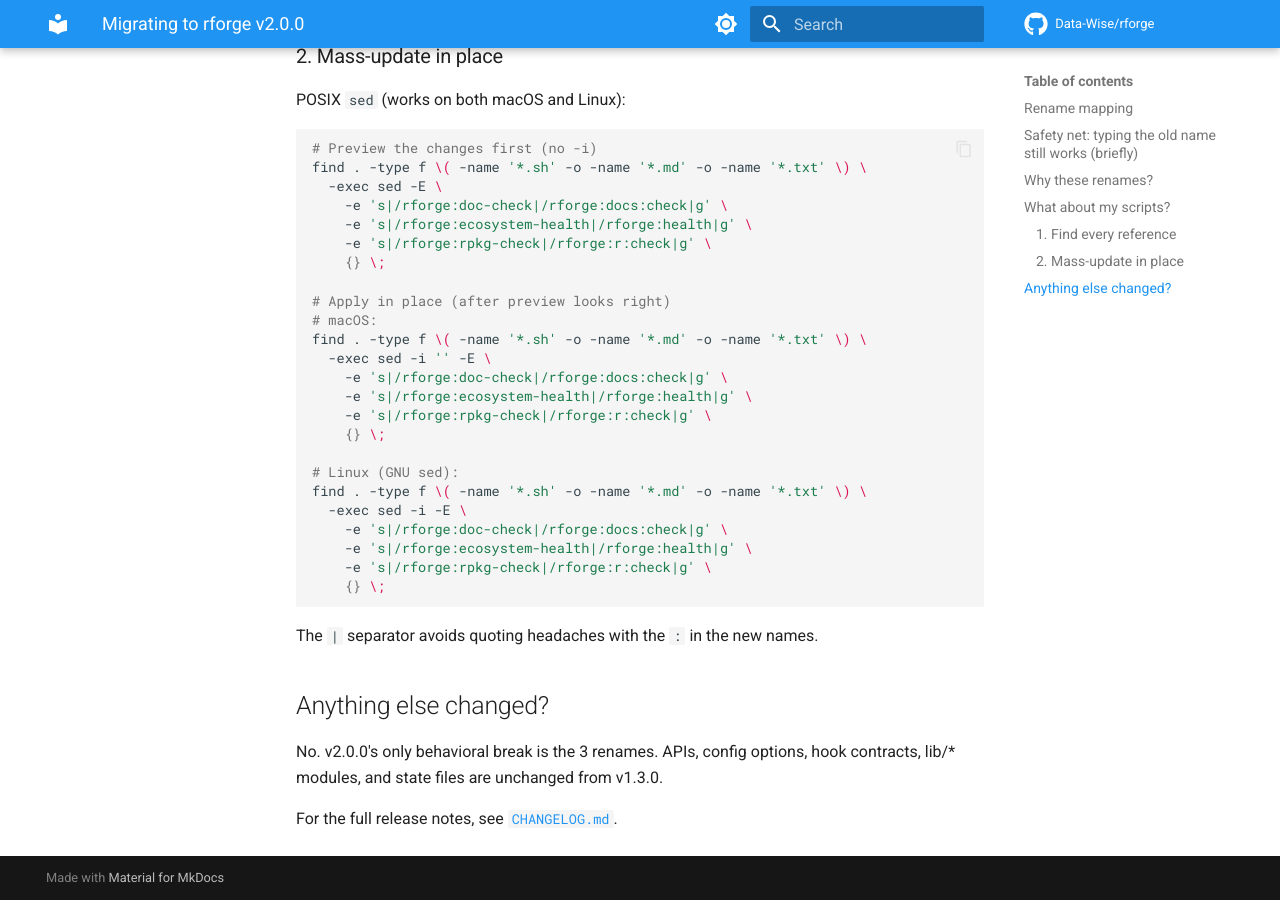
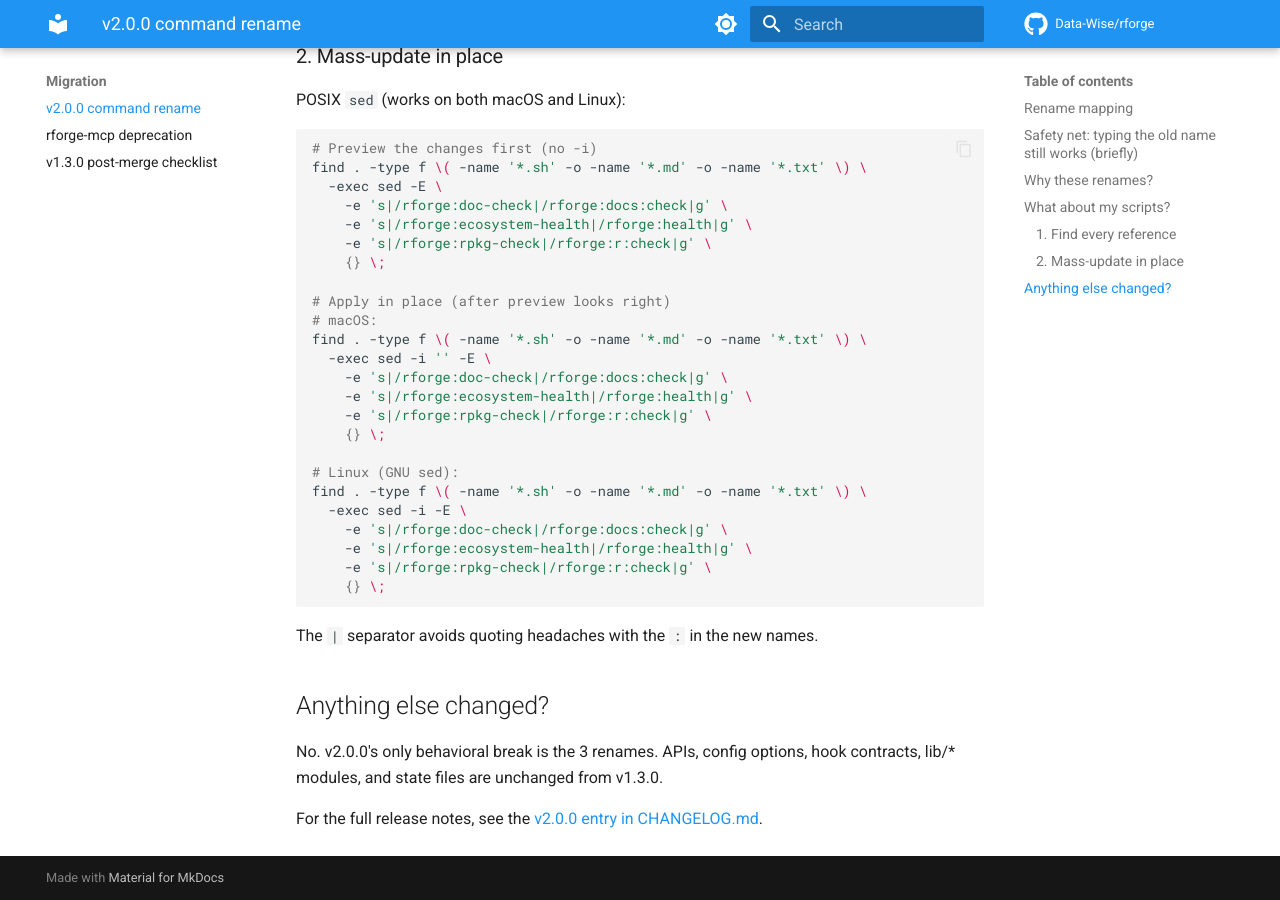
Before and after one commit to Data-Wise/rforge, an MkDocs documentation site: the page built from docs/migration/v2.0.0-rename.md, in a window 1280 px wide and 900 px high, scrolled down 1753 px. Built offline with MkDocs 1.6.1 and Material for MkDocs 9.7.7, drawn with Linux system fonts in a browser that asks for light colours; comment, search, counter and statistics services are not loaded.

Commit message:
docs: v2.0.0 doc-surface sweep (Phase 4)
Surfaces the v2.0.0 rename across user-facing docs:

- README.md + docs/index.md: add "Upcoming in v2.0.0 (BREAKING)" section
  above the v1.3.0 announcement, linking the migration tutorial.
- CHANGELOG.md: add [Unreleased] section staged for v2.0.0 with the
  3 renames callout, internal-change notes, and migration link. Version
  sources (plugin.json / marketplace.json / package.json) stay at 1.3.0;
  the version bump happens at release time per rforge's CLAUDE.md.
- mkdocs.yml: add "v2.0.0 command rename" to the Migration nav (above
  the v1.3.0 entries) and "Phase 3 namespacing (v2.0.0)" to the Specs
  nav for consistency with the prior SPEC-mcp-absorb listing.
- docs/specs/SPEC-phase3-namespacing-2026-05-11.md: replace dead
  relative link to BRAINSTORM-* (at repo root, not in docs site) with
  the canonical GitHub URL.
- docs/migration/v2.0.0-rename.md: replace dead relative link to
  ../../CHANGELOG.md with the canonical GitHub URL.

Surface that already needed no work (verified clean):
- docs/commands.md, docs/quickstart.md, docs/configuration.md,
  commands/complete.md, commands/impact.md, the description-sync
  skill — all swept in Phase 1.
- docs/REFCARD.md, docs/tutorials/getting-started.md, docs/troubleshooting.md,
  docs/architecture.md — no old-name references existed.

Verification:
- `mkdocs build --strict 2>&1 | grep -E '^(WARNING|ERROR)' | grep -v 'Excluding .README.md'` → empty
- tests/test-all.sh: 24/24
- pytest: 65/65

Out of scope for this commit (per ORCHESTRATE):
- Phase 5 (homebrew-tap docs) — cross-repo, separate Claude session
- Phase 6 (release pipeline) — post-merge work; version-source bumps
  + REFCARD/index version-header bumps happen there atomically

Refs: docs/specs/SPEC-phase3-namespacing-2026-05-11.md (Phase 4)
Co-Authored-By: Claude Opus 4.7 (1M context) <noreply@anthropic.com>

```diff
--- a/docs/migration/v2.0.0-rename.md
+++ b/docs/migration/v2.0.0-rename.md
@@ -104,5 +104,5 @@ No. v2.0.0's only behavioral break is the 3 renames. APIs, config
 options, hook contracts, lib/* modules, and state files are unchanged
 from v1.3.0.
 
-For the full release notes, see
-[`CHANGELOG.md`](../../CHANGELOG.md#200).
+For the full release notes, see the [v2.0.0 entry in
+CHANGELOG.md](https://github.com/Data-Wise/rforge/blob/main/CHANGELOG.md).
--- a/mkdocs.yml
+++ b/mkdocs.yml
@@ -86,6 +86,8 @@ nav:
   - Specs:
     - Overview: specs/README.md
     - "MCP absorb (Path B)": specs/SPEC-mcp-absorb-2026-05-10.md
+    - "Phase 3 namespacing (v2.0.0)": specs/SPEC-phase3-namespacing-2026-05-11.md
   - Migration:
+    - "v2.0.0 command rename": migration/v2.0.0-rename.md
     - "rforge-mcp deprecation": migration/rforge-mcp-deprecation.md
     - "v1.3.0 post-merge checklist": migration/v1.3.0-post-merge-checklist.md
```
Also changed, not shown: CHANGELOG.md (+26 -0 lines), README.md (+4 -0 lines), docs/index.md (+4 -0 lines), docs/specs/SPEC-phase3-namespacing-2026-05-11.md (+1 -1 lines).
